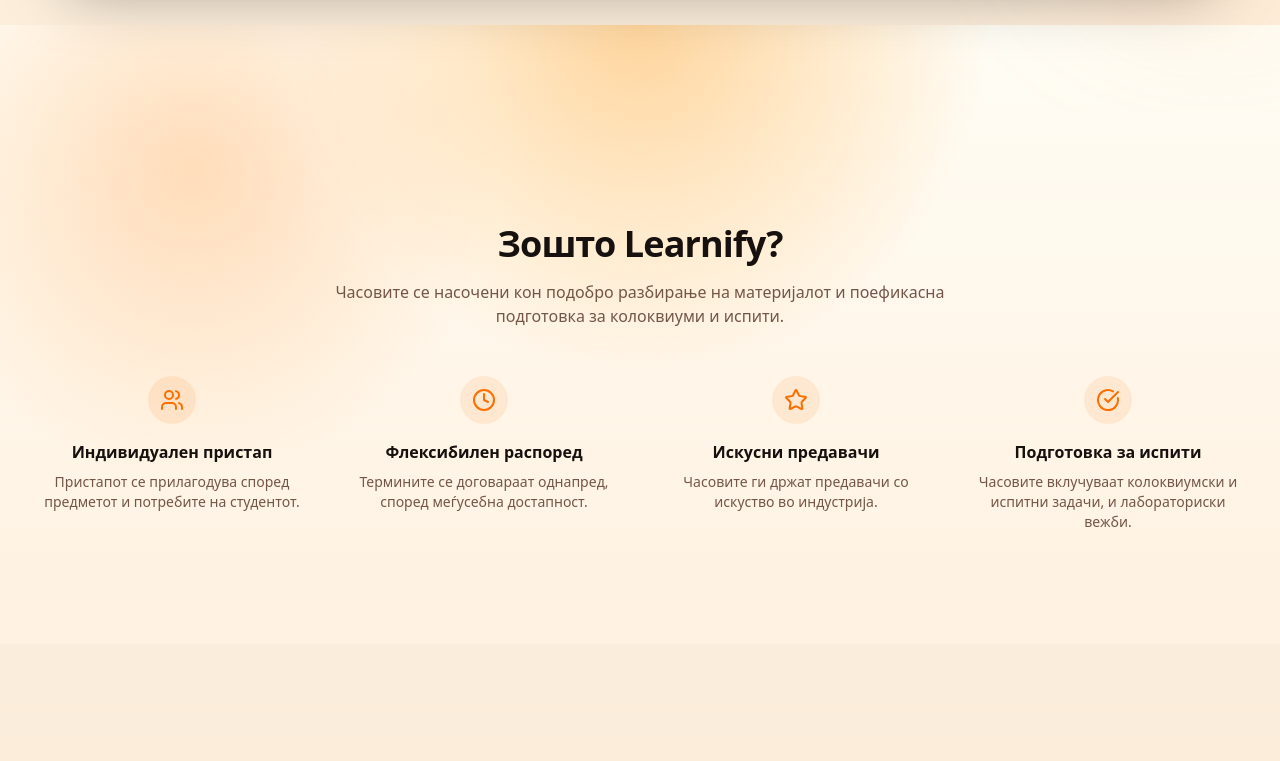
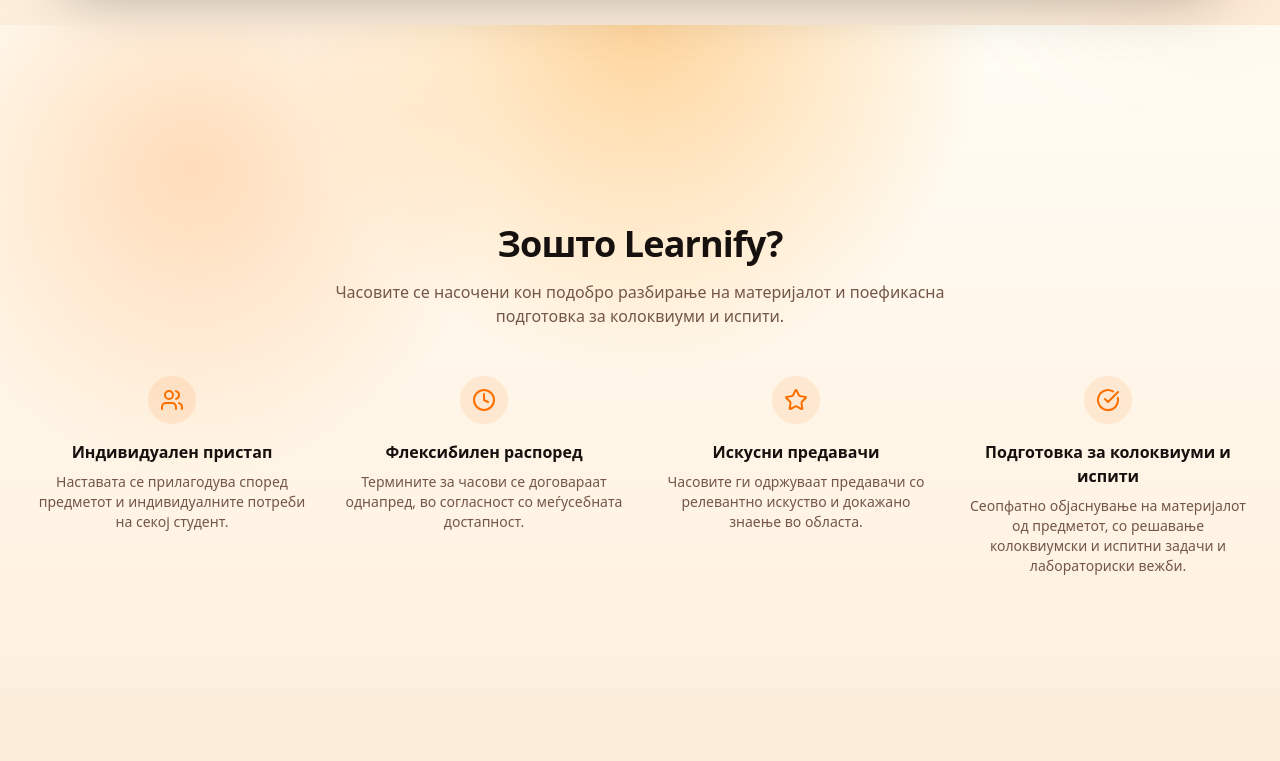
Before and after one commit to Delemangi/learnify, a React (Vite) app: page / in a window 1280 px wide. Shown: the part 1575-2336 px from the top of the page. Built offline with nearby package versions, Linux system fonts and the light colour scheme.

Commit message:
Fix text

```diff
--- a/src/components/hero.tsx
+++ b/src/components/hero.tsx
@@ -30,8 +30,7 @@
       <AnimateIn delay={200}>
         <p className="mx-auto mt-6 max-w-2xl text-lg text-muted-foreground sm:text-xl">
           Приватни часови за студенти од Факултетот за информатички науки и
-          компјутерско инженерство. Научи повеќе, разбери подобро, положи
-          полесно.
+          компјутерско инженерство. Разбери го материјалот подобро и положи ги испитите полесно.
         </p>
       </AnimateIn>
 
--- a/src/data/course-lists.ts
+++ b/src/data/course-lists.ts
@@ -1,214 +1,185 @@
 import type { CourseData, Semester } from './course-types';
+
+export const PRACTICAL_COURSE_DESCRIPTION =
+  'Сеопфатно објаснување на практичниот дел од предметот, проследено со решавање лабораториски вежби и задачи од претходни испити.';
+
+export const THEORY_AND_PRACTICAL_DESCRIPTION =
+  'Сеопфатно објаснување на теоретскиот и практичниот дел од предметот, проследено со решавање лабораториски вежби и задачи од претходни испити.';
+
+export const THEORY_AND_PRACTICAL_WITHOUT_LAB_DESCRIPTION =
+  'Сеопфатно објаснување на теоретскиот и практичниот дел од предметот, проследено со решавање задачи од претходни испити.';
 
 export const winterCourses: CourseData[] = [
   {
-    description:
-      'Основи на програмирање во C: променливи, контролни структури, функции, низи и покажувачи.',
+    description: PRACTICAL_COURSE_DESCRIPTION ,
     icon: 'code',
-    professor: 'Проф. Име Презиме',
     semester: 'winter',
-    tags: ['C', 'Основи'],
+    tags: ['C'],
     title: 'Структурно програмирање',
   },
   {
-    description:
-      'Линеарна алгебра, матрици, детерминанти, системи линеарни равенки и векторски простори.',
+    description: THEORY_AND_PRACTICAL_DESCRIPTION,
     icon: 'calculator',
-    professor: 'Проф. Име Презиме',
     semester: 'winter',
-    tags: ['Математика', 'Линеарна алгебра'],
+    tags: [],
     title: 'Математика 1',
   },
   {
-    description:
-      'Функции, граници, континуитет, изводи и нивна примена, интегрирање.',
+    description: THEORY_AND_PRACTICAL_WITHOUT_LAB_DESCRIPTION,
     icon: 'calculator',
-    professor: 'Проф. Име Презиме',
     semester: 'winter',
-    tags: ['Математика', 'Калкулус'],
+    tags: [],
     title: 'Калкулус 1',
   },
   {
-    description:
-      'Сортирање, пребарување, графовски алгоритми, динамичко програмирање, стекови, редици, дрва.',
+    description: PRACTICAL_COURSE_DESCRIPTION,
     icon: 'brain',
     popular: true,
     semester: 'winter',
-    tags: ['Алгоритми', 'Структури'],
+    tags: ['Java'],
     title: 'Алгоритми и податочни структури',
   },
   {
-    description:
-      'Практична примена на алгоритамски техники: натпреварувачко програмирање, оптимизација и проблемски задачи.',
+    description: PRACTICAL_COURSE_DESCRIPTION,
     icon: 'brain',
-    professor: 'Проф. Име Презиме',
     semester: 'winter',
-    tags: ['Алгоритми', 'Примена'],
+    tags: ['Java'],
     title: 'Примена на алгоритми и податочни структури',
   },
   {
-    description:
-      'Напредни концепти во Java: колекции, генерици, стримови, ламбда изрази и дизајн патерни.',
+    description: PRACTICAL_COURSE_DESCRIPTION,
     icon: 'code',
-    professor: 'Проф. Име Презиме',
     semester: 'winter',
-    tags: ['Java', 'Напредно'],
+    tags: ['Java'],
     title: 'Напредно програмирање',
   },
   {
-    description:
-      'HTML, CSS, JavaScript, React, серверско програмирање, REST API и MVC архитектура.',
+    description: PRACTICAL_COURSE_DESCRIPTION ,
     icon: 'monitor',
     popular: true,
     semester: 'winter',
-    tags: ['Web', 'JavaScript'],
+    tags: ['Spring Boot', 'Thymeleaf'],
     title: 'Веб програмирање',
   },
   {
-    description:
-      'ER-дијаграми, релациски модел, SQL, нормализација, трансакции и индекси.',
+    description: THEORY_AND_PRACTICAL_DESCRIPTION,
     icon: 'database',
     popular: true,
     semester: 'winter',
-    tags: ['SQL', 'Бази'],
+    tags: ['SQL'],
     title: 'Бази на податоци',
   },
   {
-    description:
-      'Основи на анализа на податоци, статистика, визуелизација и вовед во машинско учење со Python.',
+    description: THEORY_AND_PRACTICAL_DESCRIPTION ,
     icon: 'bar-chart',
-    professor: 'Проф. Име Презиме',
+    popular: true,
     semester: 'winter',
-    tags: ['Data Science', 'Python'],
+    tags: ['Python', 'AI'],
     title: 'Вовед во наука за податоци',
   },
   {
-    description:
-      'Диференцијални равенки, Лапласова трансформација, Фуриеови редови и нумерички методи.',
+    description: THEORY_AND_PRACTICAL_WITHOUT_LAB_DESCRIPTION,
     icon: 'calculator',
-    professor: 'Проф. Име Презиме',
     semester: 'winter',
-    tags: ['Математика', 'Диф. равенки'],
+    tags: [],
     title: 'Математика 3',
   },
   {
-    description:
-      'Теорија на веројатност, случајни променливи, распределби, статистичко заклучување и тестирање хипотези.',
+    description: THEORY_AND_PRACTICAL_WITHOUT_LAB_DESCRIPTION ,
     icon: 'bar-chart',
-    professor: 'Проф. Име Презиме',
     semester: 'winter',
-    tags: ['Статистика', 'Веројатност'],
+    tags: [],
     title: 'Веројатност и статистика',
   },
   {
-    description:
-      'Архитектонски стилови, дизајн патерни, SOLID принципи, микросервиси и модуларен дизајн.',
+    description: PRACTICAL_COURSE_DESCRIPTION,
     icon: 'layers',
-    professor: 'Проф. Име Презиме',
     semester: 'winter',
-    tags: ['Архитектура', 'Дизајн патерни'],
+    tags: ['Spring Boot', 'Flask', 'React'],
     title: 'Дизајн и архитектура на софтвер',
   },
 ];
 
 export const summerCourses: CourseData[] = [
   {
-    description:
-      'Класи, наследување, полиморфизам, апстракција, енкапсулација и темплејти во C++/Java.',
+    description: PRACTICAL_COURSE_DESCRIPTION ,
     icon: 'code',
     popular: true,
     semester: 'summer',
-    tags: ['C++', 'Java', 'ООП'],
+    tags: ['C++'],
     title: 'Објектно-ориентирано програмирање',
   },
   {
-    description:
-      'Дискретна математика: множества, релации, графови, комбинаторика и математичка логика.',
+    description: THEORY_AND_PRACTICAL_WITHOUT_LAB_DESCRIPTION ,
     icon: 'calculator',
-    professor: 'Проф. Име Презиме',
     semester: 'summer',
-    tags: ['Математика', 'Дискретна'],
+    tags: [],
     title: 'Математика 2',
   },
   {
-    description:
-      'Повеќекратни интеграли, редови, Тејлорови развивања и примена во инженерство.',
+    description: THEORY_AND_PRACTICAL_WITHOUT_LAB_DESCRIPTION ,
     icon: 'calculator',
-    professor: 'Проф. Име Презиме',
     semester: 'summer',
-    tags: ['Математика', 'Калкулус'],
+    tags: [],
     title: 'Калкулус 2',
   },
   {
-    description:
-      'Процеси, нишки, синхронизација, управување со меморија, датотечни системи.',
+    description: THEORY_AND_PRACTICAL_DESCRIPTION,
     icon: 'cpu',
-    professor: 'Проф. Име Презиме',
+    popular: true,
     semester: 'summer',
-    tags: ['OS', 'Системи'],
+    tags: ['Java'],
     title: 'Оперативни системи',
   },
   {
-    description:
-      'Процесорска архитектура, асемблерско програмирање, мемориска хиерархија и I/O системи.',
+    description: PRACTICAL_COURSE_DESCRIPTION ,
     icon: 'cpu',
-    professor: 'Проф. Име Презиме',
     semester: 'summer',
-    tags: ['Архитектура', 'Хардвер'],
+    tags: [],
     title: 'Архитектура и организација на компјутери',
   },
   {
-    description:
-      'Пребарување, машинско учење, невронски мрежи, NLP и примена на AI алгоритми.',
+    description: THEORY_AND_PRACTICAL_DESCRIPTION ,
     icon: 'brain',
-    professor: 'Проф. Име Презиме',
     semester: 'summer',
-    tags: ['AI', 'ML'],
+    tags: ['Python'],
     title: 'Вештачка интелигенција',
   },
   {
-    description:
-      'E-commerce платформи, мобилни плаќања, дигитален маркетинг и бизнис модели на интернет.',
+    description: PRACTICAL_COURSE_DESCRIPTION ,
     icon: 'smartphone',
-    professor: 'Проф. Име Презиме',
+    popular: true,
     semester: 'summer',
-    tags: ['E-commerce', 'Мобилно'],
+    tags: ['Spring Boot', 'React'],
     title: 'Електронска и мобилна трговија',
   },
   {
-    description:
-      'UX/UI принципи, кориснички истражувања, прототипирање, евалуација на употребливост.',
+    description: PRACTICAL_COURSE_DESCRIPTION ,
     icon: 'users',
-    professor: 'Проф. Име Презиме',
+    popular: true,
     semester: 'summer',
-    tags: ['HCI', 'UX/UI'],
+    tags: ['Django'],
     title: 'Дизајн на интеракција човек-компјутер',
   },
   {
-    description:
-      'Статистички методи за бизнис одлуки: регресија, корелација, временски серии и прогнозирање.',
+    description: THEORY_AND_PRACTICAL_WITHOUT_LAB_DESCRIPTION ,
     icon: 'bar-chart',
-    professor: 'Проф. Име Презиме',
     semester: 'summer',
-    tags: ['Статистика', 'Бизнис'],
+    tags: [],
     title: 'Бизнис статистика',
   },
   {
-    description:
-      'Техники на тестирање, автоматизација, CI/CD, квалитет на код и управување со дефекти.',
+    description: PRACTICAL_COURSE_DESCRIPTION ,
     icon: 'test',
-    professor: 'Проф. Име Презиме',
     semester: 'summer',
-    tags: ['Тестирање', 'QA'],
+    tags: [],
     title: 'Софтверски квалитет и тестирање',
   },
   {
-    description:
-      'NoSQL бази, дистрибуирани системи, репликација, партиционирање и оптимизација на перформанси.',
+    description: THEORY_AND_PRACTICAL_DESCRIPTION ,
     icon: 'database',
-    professor: 'Проф. Име Презиме',
     semester: 'summer',
-    tags: ['NoSQL', 'Бази'],
+    tags: ['SQL'],
     title: 'Напредни бази на податоци',
   },
 ];
--- a/src/data/features.ts
+++ b/src/data/features.ts
@@ -9,25 +9,25 @@
 export const features: FeatureData[] = [
   {
     description:
-      'Пристапот се прилагодува според предметот и потребите на студентот.',
+      'Наставата се прилагодува според предметот и индивидуалните потреби на секој студент.',
     icon: Users,
     title: 'Индивидуален пристап',
   },
   {
     description:
-      'Термините се договараат однапред, според меѓусебна достапност.',
+      'Термините за часови се договараат однапред, во согласност со меѓусебната достапност.',
     icon: Clock,
     title: 'Флексибилен распоред',
   },
   {
-    description: 'Часовите ги држат предавачи со искуство во индустрија.',
+    description: 'Часовите ги одржуваат предавачи со релевантно искуство и докажано знаење во областа.',
     icon: Star,
     title: 'Искусни предавачи',
   },
   {
     description:
-      'Часовите вклучуваат колоквиумски и испитни задачи, и лабораториски вежби.',
+      'Сеопфатно објаснување на материјалот од предметот, со решавање колоквиумски и испитни задачи и лабораториски вежби.',
     icon: CheckCircle,
-    title: 'Подготовка за испити',
+    title: 'Подготовка за колоквиуми и испити',
   },
 ];
```
Also changed, not shown: 1 other file (tests, documents, lock files or other folders).
